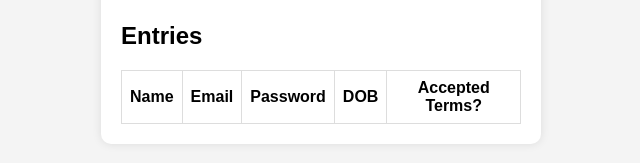
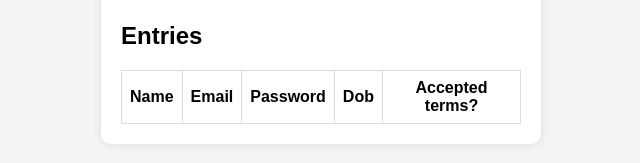
Before and after one commit to HARSHITH708/wd101, a plain HTML site: page index.html in a window 1280 px wide. Shown: the part 449-612 px from the top of the page, 319-959 px from the left. Drawn offline with Linux system fonts and the light colour scheme.

Commit message:
Update index.html

```diff
--- a/index.html
+++ b/index.html
@@ -28,8 +28,8 @@
           <th>Name</th>
           <th>Email</th>
           <th>Password</th>
-          <th>DOB</th>
-          <th>Accepted Terms?</th>
+          <th>Dob</th>
+          <th>Accepted terms?</th>
         </tr>
       </thead>
       <tbody></tbody>
```
